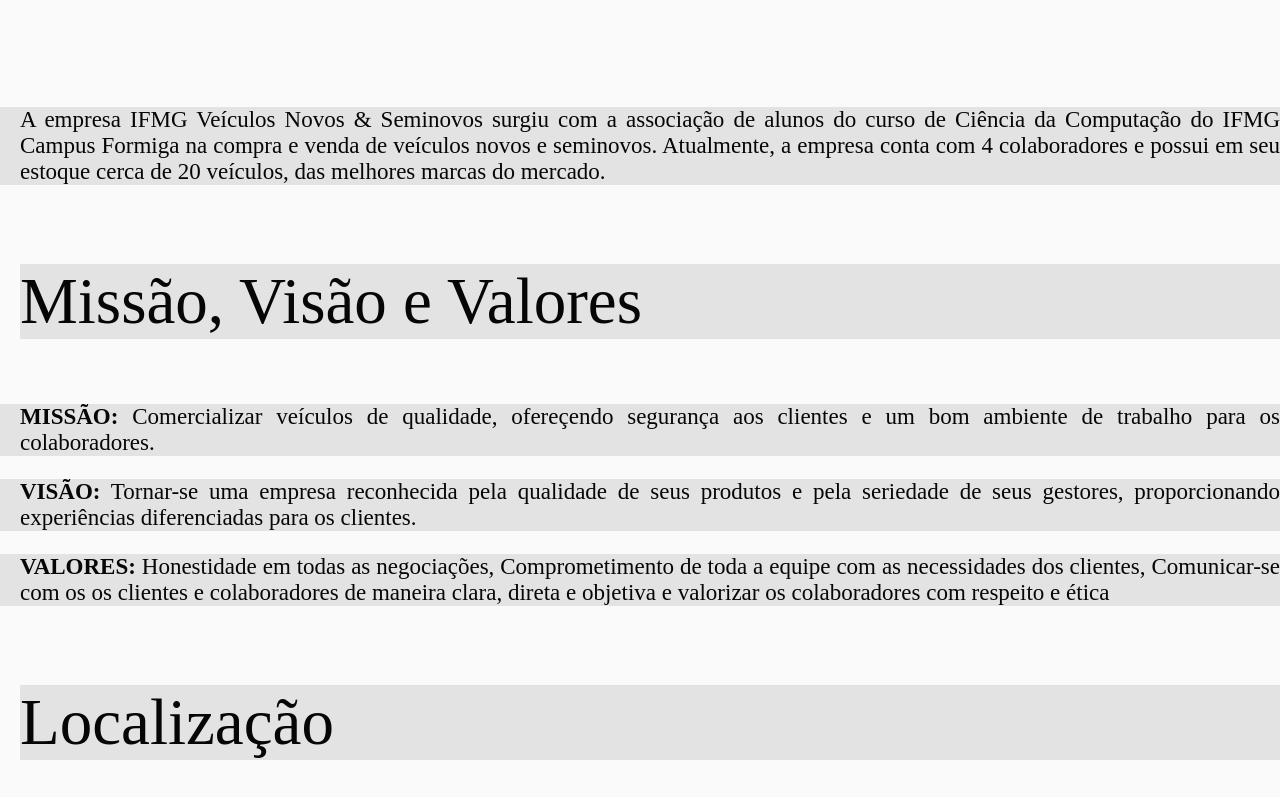
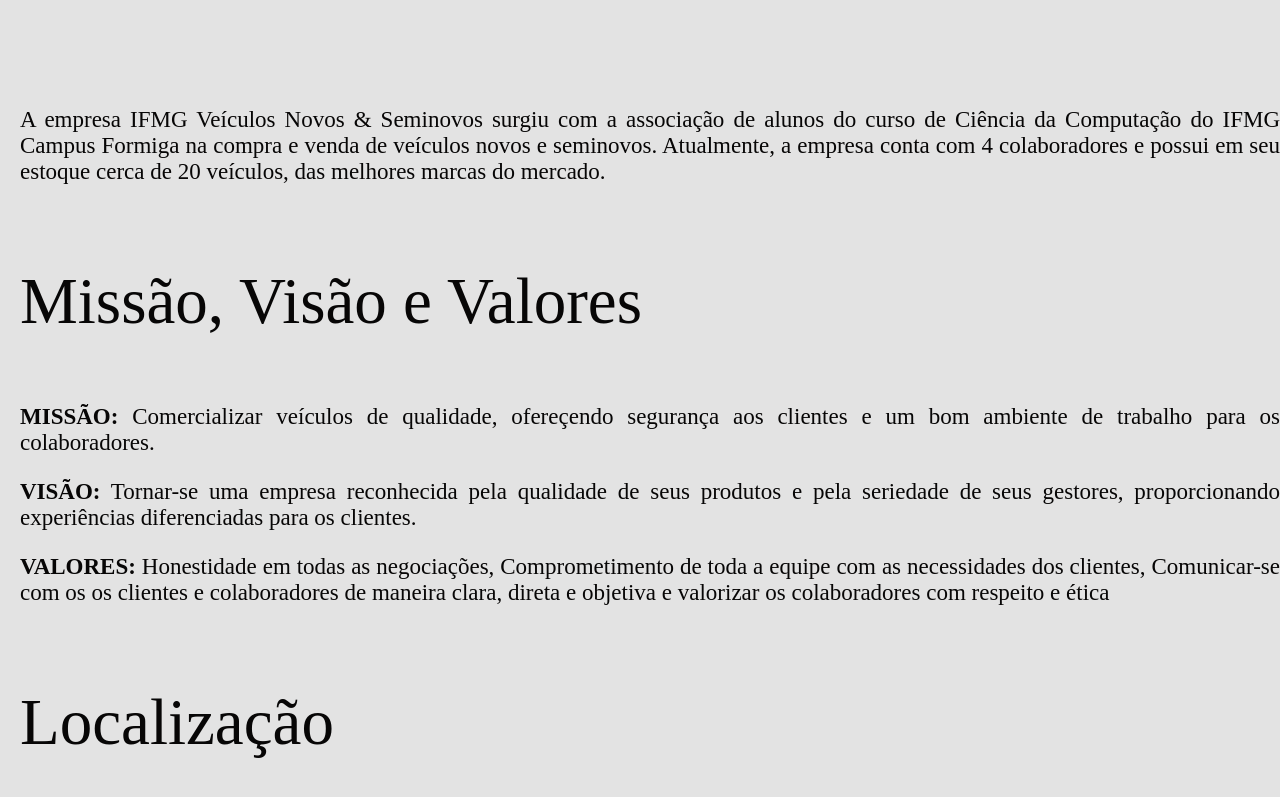
Before and after one commit to LucasdeMiranda/websitelojadecarros, a plain HTML site: page index.html in a window 1280 px wide. Shown: the part 621-1418 px from the top of the page. Drawn offline with Linux system fonts and the light colour scheme.

Commit message:
Update estilo.css

```diff
--- a/estilo.css
+++ b/estilo.css
@@ -5,7 +5,7 @@
       margin: 0;
       padding: 0;
 
-      background-color: #fafafa;
+      background-color: #e3e3e3;
 
     }
 
```
